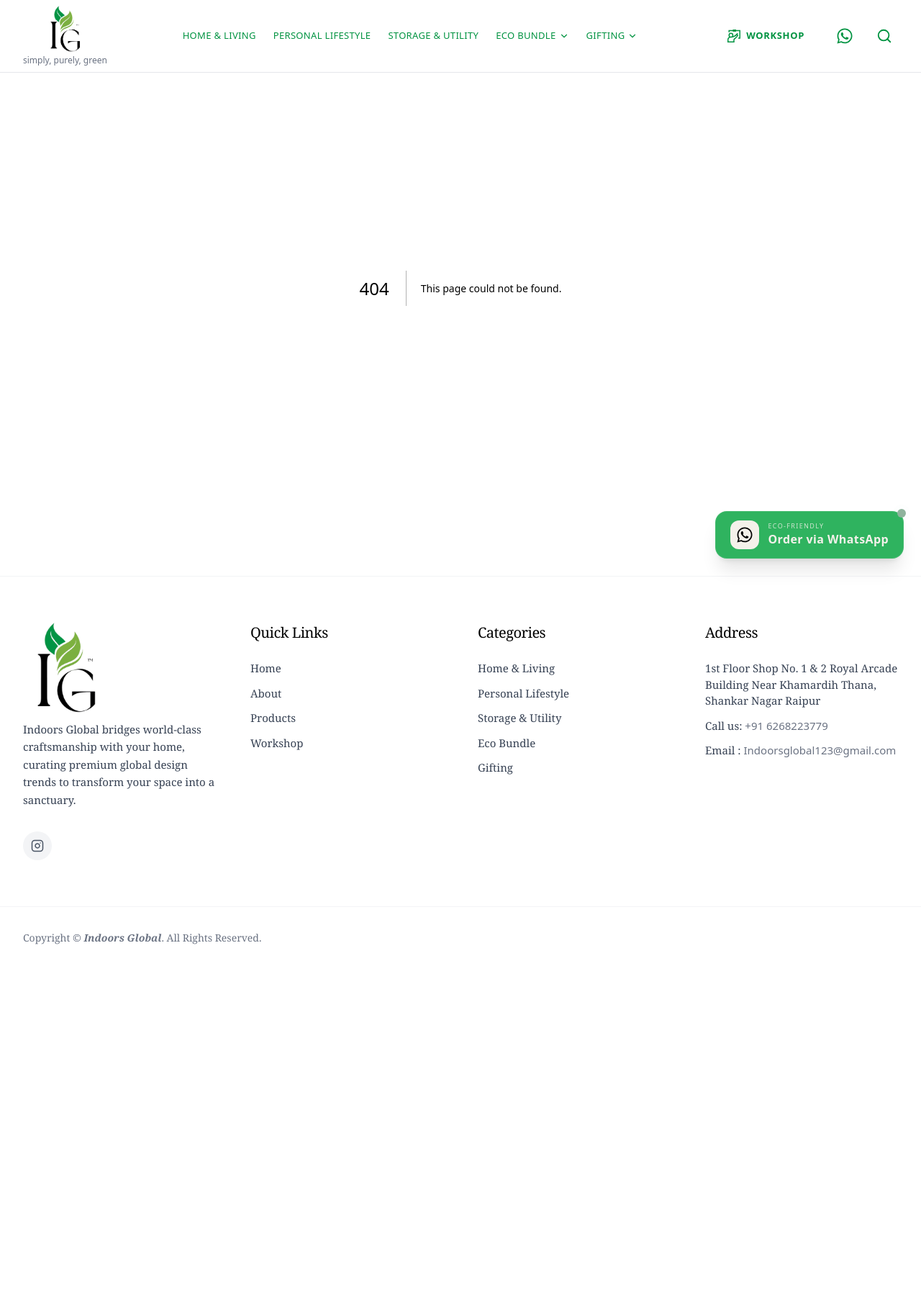
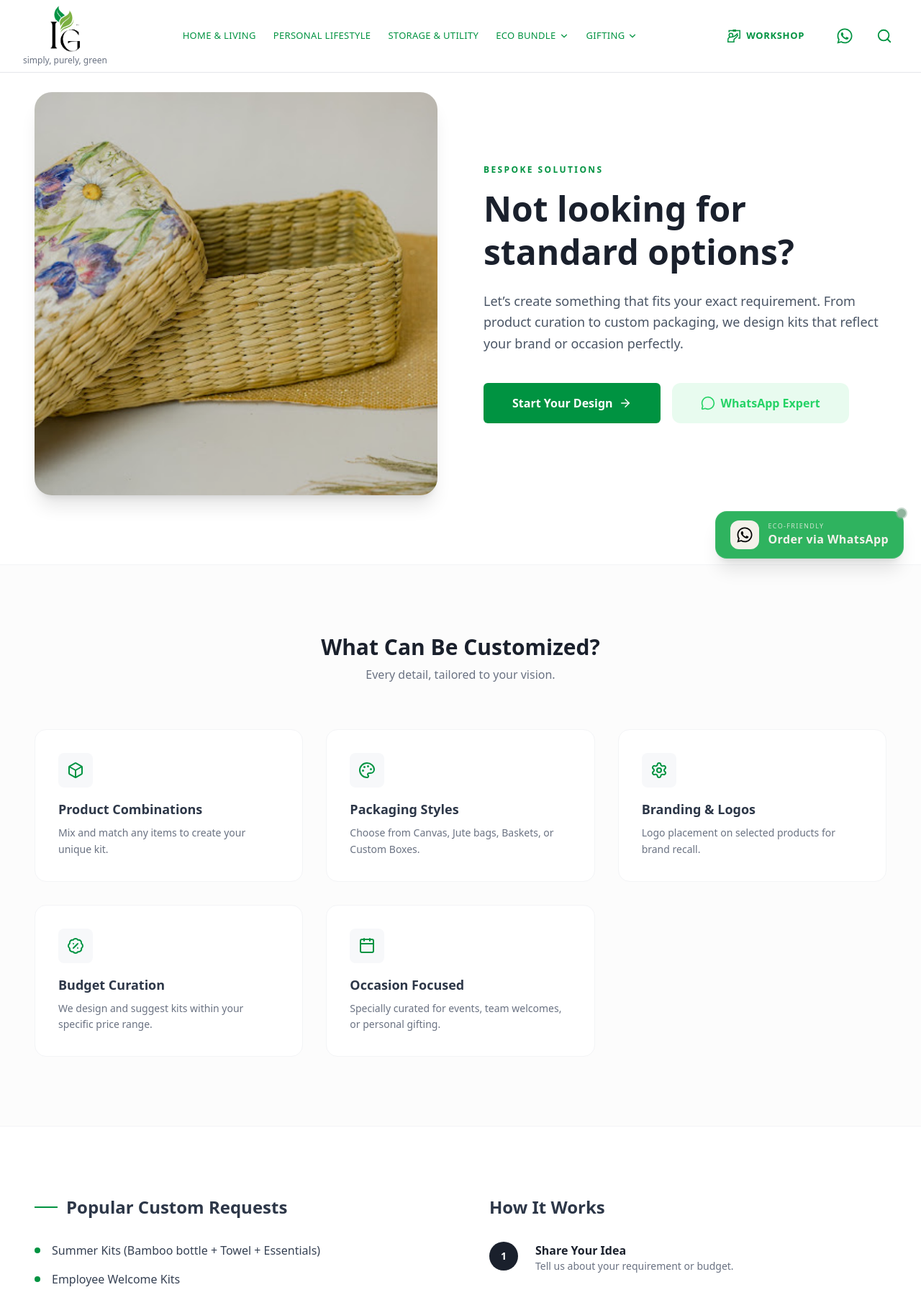
Before and after one commit to indoorsglobal/indoorsglobal, a Next.js app: page /gifting/gifting-custom in a window 1280 px wide. Before the commit this address had no page. Shown: the top 1799 px of the page at 72% size. Before the commit the page ends 1345 px from the top, so only its background shows below. Built offline with nearby package versions, Linux system fonts and the light colour scheme.

Commit message:
Create page.tsx

```diff
--- /dev/null
+++ b/app/gifting/gifting-custom/page.tsx
@@ -0,0 +1,147 @@
+import Image from "next/image";
+import { Settings, Box, Palette, BadgePercent, Calendar, ArrowRight, MessageCircle } from "lucide-react";
+import customImg from "@/public/products/Cane Baskets/cane-baskets2.jpeg"; // Example: Storage Lid Box/Basket
+import Link from "next/link";
+
+export default function CustomPage() {
+  return (
+    <div className="pt-32 pb-20 font-sans text-[#2d3748]">
+      {/* Hero Section */}
+      <div className="max-w-7xl mx-auto px-6 md:px-12 grid md:grid-cols-2 gap-16 items-center mb-24">
+        <div className="relative aspect-square rounded-3xl overflow-hidden shadow-xl order-2 md:order-1">
+          <Image
+            src={customImg}
+            alt="Customized Gifting Indoors Global"
+            fill
+            className="object-cover"
+          />
+          <div className="absolute inset-0 bg-black/10 hover:bg-black/0 transition-colors duration-300"></div>
+        </div>
+
+        <div className="order-1 md:order-2">
+          <span className="text-[#009341] font-bold tracking-[0.2em] uppercase text-xs mb-4 block">Bespoke Solutions</span>
+          <h1 className="text-4xl md:text-5xl font-bold text-[#1a202c] leading-tight">
+            Not looking for standard options?
+          </h1>
+          <p className="text-gray-600 mt-6 text-lg leading-relaxed">
+            Let’s create something that fits your exact requirement. From product curation to custom packaging, we design kits that reflect your brand or occasion perfectly.
+          </p>
+
+          <div className="mt-10 flex flex-col sm:flex-row gap-4">
+            <Link href={"/contact"} className="bg-[#009341] hover:bg-[#7baf40] text-white px-10 py-4 rounded-md font-bold hover:shadow-lg transition-all flex items-center justify-center gap-2">
+              Start Your Design <ArrowRight size={18} />
+            </Link>
+            <button className="bg-[#25D366]/10 text-[#25D366] px-10 py-4 rounded-xl font-bold flex items-center justify-center gap-2 hover:bg-[#25D366]/20 transition-all">
+              <MessageCircle size={20} /> WhatsApp Expert
+            </button>
+          </div>
+        </div>
+      </div>
+
+      {/* What Can Be Customized */}
+      <div className="bg-[#fcfcfc] border-y border-gray-100 py-24">
+        <div className="max-w-7xl mx-auto px-6 md:px-12">
+          <div className="text-center mb-16">
+            <h2 className="text-3xl font-bold text-[#1a202c]">What Can Be Customized?</h2>
+            <p className="text-gray-500 mt-2">Every detail, tailored to your vision.</p>
+          </div>
+
+          <div className="grid grid-cols-1 sm:grid-cols-2 lg:grid-cols-3 gap-8">
+            {[
+              { icon: <Box className="text-[#009341]" />, title: "Product Combinations", desc: "Mix and match any items to create your unique kit." },
+              { icon: <Palette className="text-[#009341]" />, title: "Packaging Styles", desc: "Choose from Canvas, Jute bags, Baskets, or Custom Boxes." },
+              { icon: <Settings className="text-[#009341]" />, title: "Branding & Logos", desc: "Logo placement on selected products for brand recall." },
+              { icon: <BadgePercent className="text-[#009341]" />, title: "Budget Curation", desc: "We design and suggest kits within your specific price range." },
+              { icon: <Calendar className="text-[#009341]" />, title: "Occasion Focused", desc: "Specially curated for events, team welcomes, or personal gifting." },
+            ].map((feature, i) => (
+              <div key={i} className="p-8 bg-white border border-gray-100 rounded-2xl hover:border-[#009341]/30 transition-all group">
+                <div className="mb-4 p-3 bg-[#f7f8fa] w-fit rounded-lg group-hover:bg-[#009341]/10 transition-colors">
+                  {feature.icon}
+                </div>
+                <h3 className="font-bold text-lg mb-2">{feature.title}</h3>
+                <p className="text-gray-500 text-sm leading-relaxed">{feature.desc}</p>
+              </div>
+            ))}
+          </div>
+        </div>
+      </div>
+
+      {/* Popular Requests & Process */}
+      <div className="max-w-7xl mx-auto px-6 md:px-12 py-24 grid lg:grid-cols-2 gap-20">
+        <div>
+          <h2 className="text-2xl font-bold mb-8 flex items-center gap-3">
+            <span className="w-8 h-[2px] bg-[#009341]"></span> Popular Custom Requests
+          </h2>
+          <ul className="space-y-4">
+            {[
+              "Summer Kits (Bamboo bottle + Towel + Essentials)",
+              "Employee Welcome Kits",
+              "Event / Workshop Kits",
+              "Minimal Daily-use Kits"
+            ].map((item, i) => (
+              <li key={i} className="flex items-center gap-4 text-gray-700 font-medium">
+                <div className="w-2 h-2 rounded-full bg-[#009341]"></div>
+                {item}
+              </li>
+            ))}
+          </ul>
+
+          <div className="mt-12 p-8 bg-gray-50 rounded-2xl border-l-4 border-[#1a202c]">
+            <div className="grid grid-cols-2 gap-8">
+              <div>
+                <p className="text-xs uppercase tracking-widest text-gray-400 font-bold mb-1">Minimum Order</p>
+                <p className="text-lg font-bold">30–50 Units</p>
+              </div>
+              <div>
+                <p className="text-xs uppercase tracking-widest text-gray-400 font-bold mb-1">Timeline</p>
+                <p className="text-lg font-bold">7–15 Days</p>
+              </div>
+            </div>
+          </div>
+        </div>
+
+        <div>
+          <h2 className="text-2xl font-bold mb-8">How It Works</h2>
+          <div className="space-y-8 relative">
+            {[
+              { t: "Share Your Idea", d: "Tell us about your requirement or budget." },
+              { t: "Curation & Pricing", d: "We suggest combinations and provide a quote." },
+              { t: "Finalize & Design", d: "Confirm the quantity and branding details." },
+              { t: "Seamless Delivery", d: "We handle the production and reach you on time." }
+            ].map((step, i) => (
+              <div key={i} className="flex gap-6">
+                <div className="flex-shrink-0 w-10 h-10 rounded-full bg-[#1a202c] text-white flex items-center justify-center font-bold text-sm">
+                  {i + 1}
+                </div>
+                <div>
+                  <h4 className="font-bold text-[#1a202c]">{step.t}</h4>
+                  <p className="text-gray-500 text-sm">{step.d}</p>
+                </div>
+              </div>
+            ))}
+          </div>
+        </div>
+      </div>
+
+      {/* Why Go Custom Section */}
+      <div className="max-w-7xl mx-auto px-6 md:px-12 pb-20">
+        <div className="bg-[#1a202c] rounded-[2rem] p-12 text-center text-white">
+          <h2 className="text-3xl font-bold mb-12">Why Go Custom?</h2>
+          <div className="grid md:grid-cols-4 gap-8">
+            {[
+              "More Personal & Memorable",
+              "Fits Your Exact Audience",
+              "Only Useful Items",
+              "Better Brand Recall"
+            ].map((text, i) => (
+              <div key={i} className="space-y-3">
+                <div className="h-1 w-12 bg-[#009341] mx-auto"></div>
+                <p className="font-medium text-gray-300">{text}</p>
+              </div>
+            ))}
+          </div>
+        </div>
+      </div>
+    </div>
+  );
+}
```
